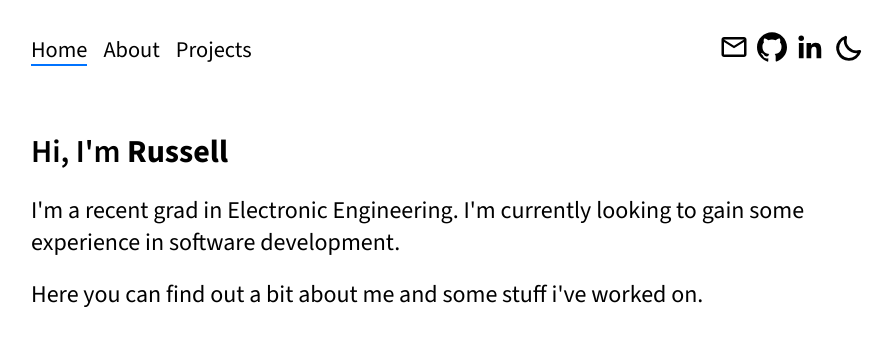
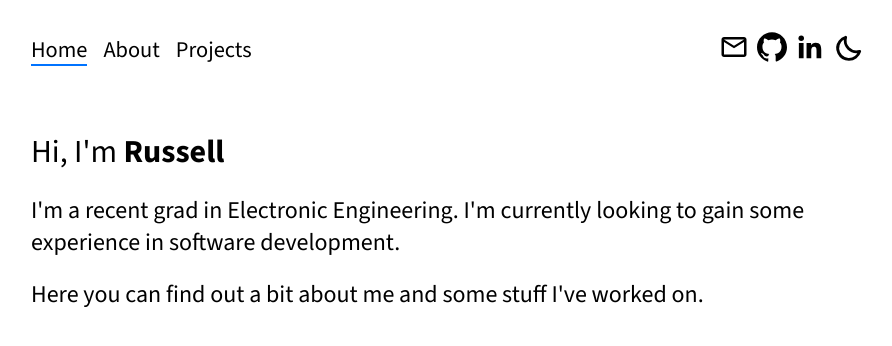
Before and after one commit to rnba12/website, a SvelteKit app: page / in a window 1280 px wide. Shown: the top 346 px of the page, without its empty margins (193-1085 px from the left). Built offline with nearby package versions, Linux system fonts and the light colour scheme.

Commit message:
style: home page

```diff
--- a/src/routes/+page.svelte
+++ b/src/routes/+page.svelte
@@ -6,7 +6,7 @@
 
 <h2> I'm a recent grad in Electronic Engineering. I'm currently looking to gain some experience in software development.</h2>
 
-<h2>Here you can find out a bit about me and some stuff i've worked on.</h2>
+<h2>Here you can find out a bit about me and some stuff I've worked on.</h2>
 
 <style>
     .name {
@@ -14,9 +14,9 @@
         font-weight: 700;
     }
     h1 {
-        font-weight: 600;
+        font-weight: 400;
     }
     h2 {
-        font-weight: 500;
+        font-weight: 400;
     }
 </style>
```
